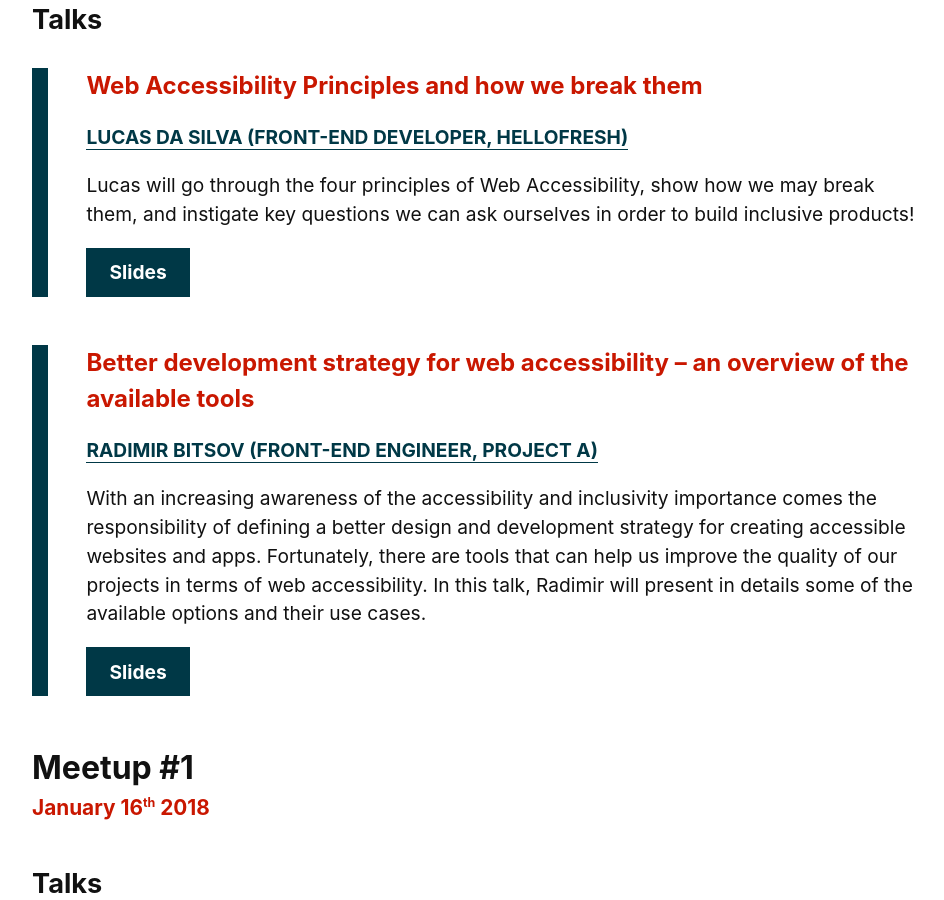
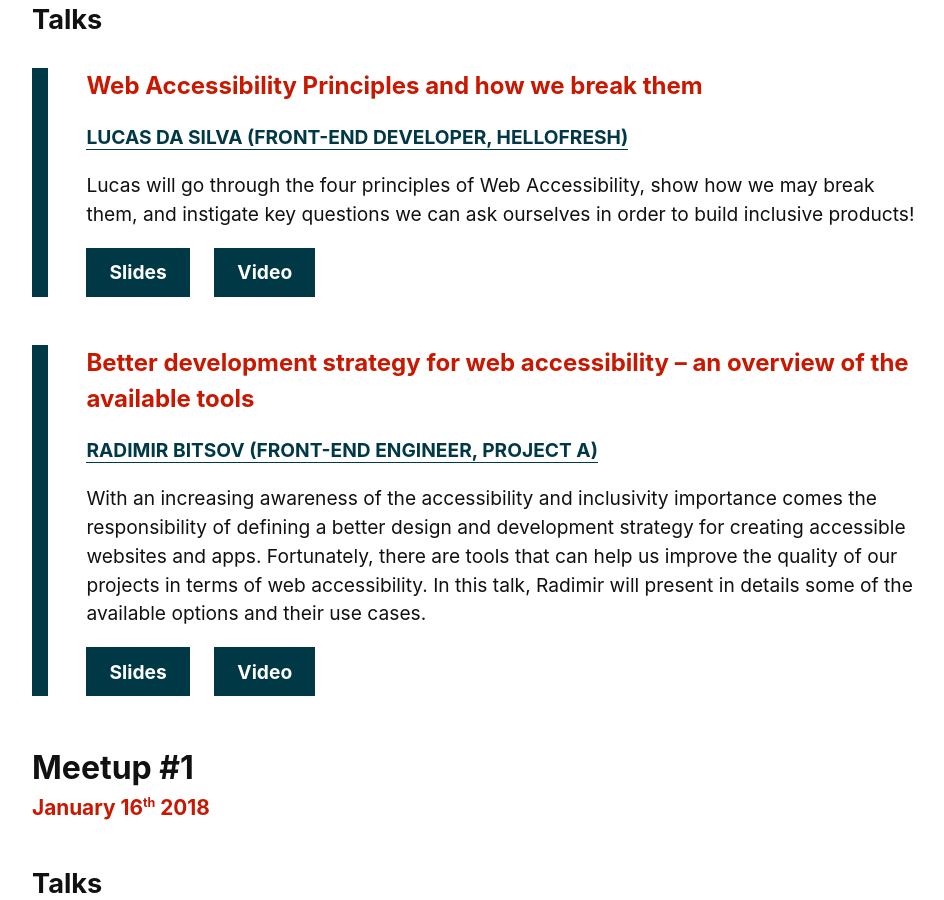
Before and after one commit to a11yberlin/a11y-meetup-berlin.de, a Jekyll site: the page built from meetups.html, in a window 1280 px wide and 900 px high, scrolled down 552 px. Shown: the whole window, without its empty margins (160-1104 px from the left). Built offline with Jekyll 4.4.1, drawn with Linux system fonts in a browser that asks for light colours.

Commit message:
add videos from the second edition

```diff
--- a/meetups.html
+++ b/meetups.html
@@ -15,6 +15,7 @@ description: An archive of previous Meetups
                 text="Lucas will go through the four principles of Web Accessibility, show how we may break them, and instigate key questions we can ask ourselves in order to build inclusive products!"
                 link="https://lcs.sh/"
                 slides="https://docs.google.com/presentation/d/1h36YipgkSGxNsXC63PP4qFQGwqB9I4tt_a5cjvVSfWk/edit#slide=id.g3501b48938_0_3"
+                video="https://www.youtube.com/watch?v=tsVLv5cyr0k"
             %}
             {% include teaser.html
                 headline="Better development strategy for web accessibility – an overview of the available tools"
@@ -22,6 +23,7 @@ description: An archive of previous Meetups
                 text="With an increasing awareness of the accessibility and inclusivity importance comes the responsibility of defining a better design and development strategy for creating accessible websites and apps. Fortunately, there are tools that can help us improve the quality of our projects in terms of web accessibility. In this talk, Radimir will present in details some of the available options and their use cases."
                 link="https://www.radibit.com/"
                 slides="https://speakerdeck.com/radibit/better-development-strategy-for-web-a11y-an-overview-of-the-available-tools"
+                video="https://www.youtube.com/watch?v=bUswZRp47rY"
             %}
         </div>
     </article>
```
